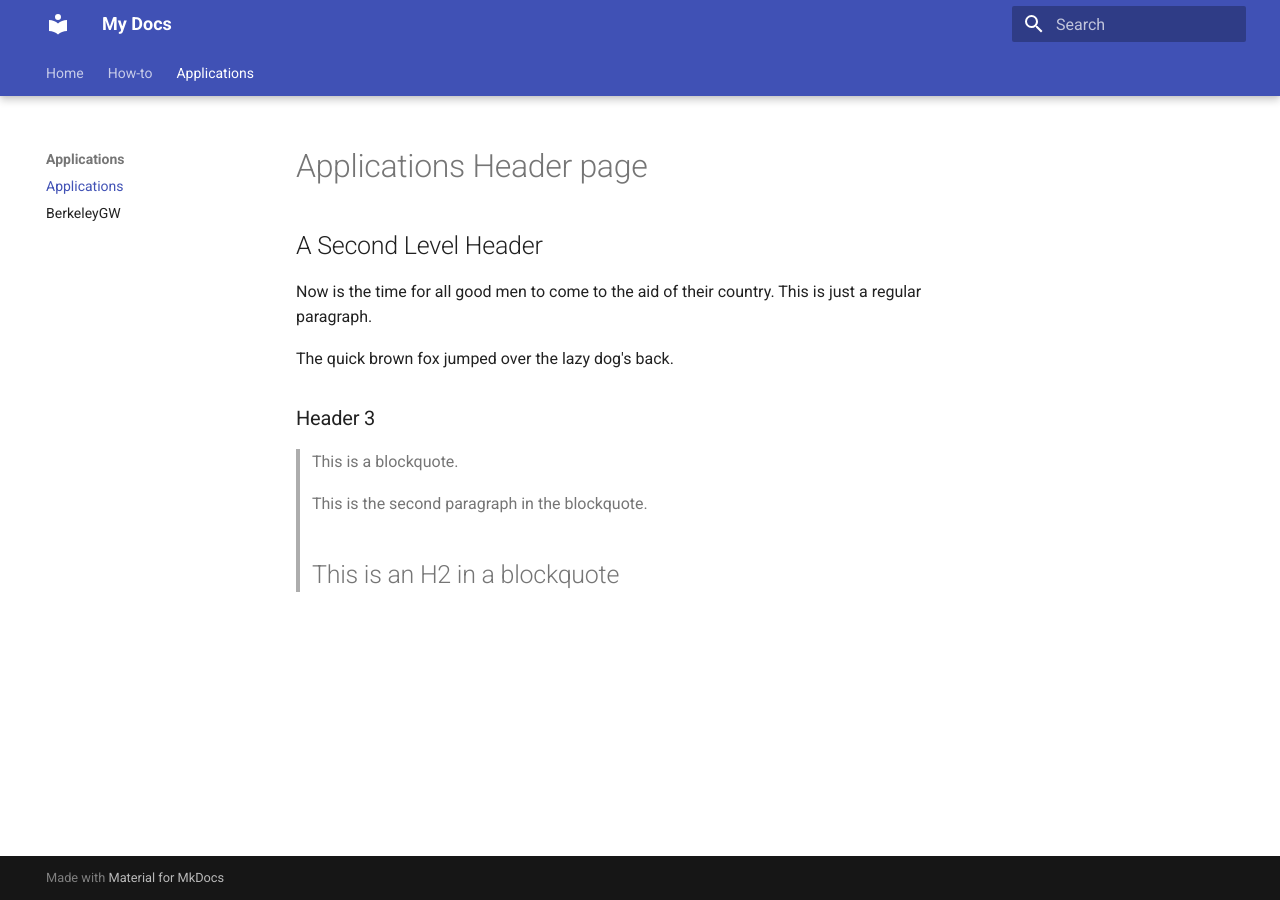
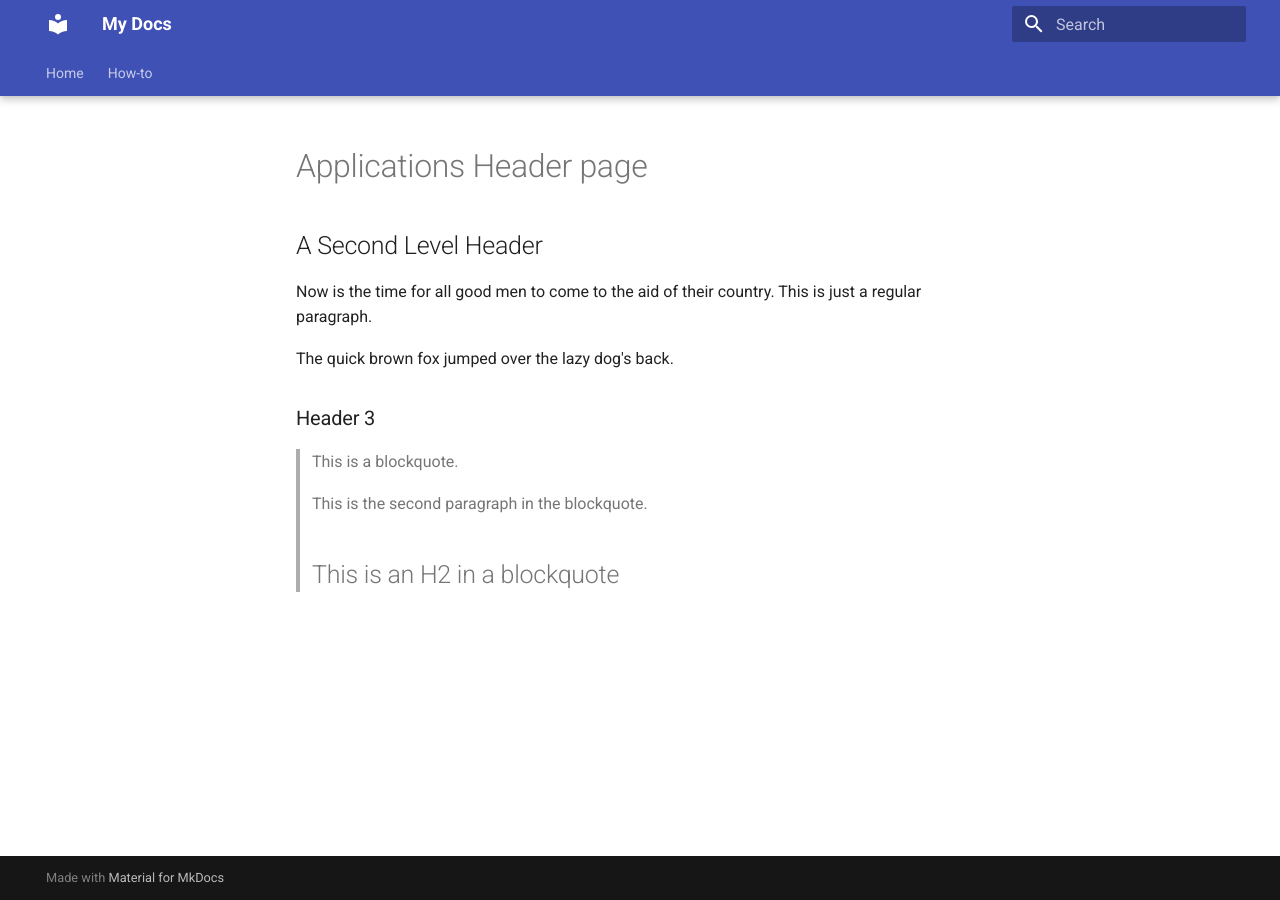
Before and after one commit to oahull0112/oahull0112.github.io, an MkDocs documentation site: the page built from docs/Applications/applications.md, in a window 1280 px wide. Built offline with MkDocs 1.6.1 and Material for MkDocs 9.7.7, drawn with Linux system fonts in a browser that asks for light colours; some of the changed lines change nothing that is shown.

```diff
--- a/mkdocs.yml
+++ b/mkdocs.yml
@@ -2,9 +2,9 @@
 nav:
     - Home: index.md
     - How-to: howto.md
-    - Applications:
-      - Applications/applications.md
-      - BerkeleyGW: Applications/BerkeleyGW/berkeleygw.md
+      #    - Applications:
+      #      - Applications/applications.md
+      #      - BerkeleyGW: Applications/BerkeleyGW/berkeleygw.md
 theme:
   name: material
   features:
```
